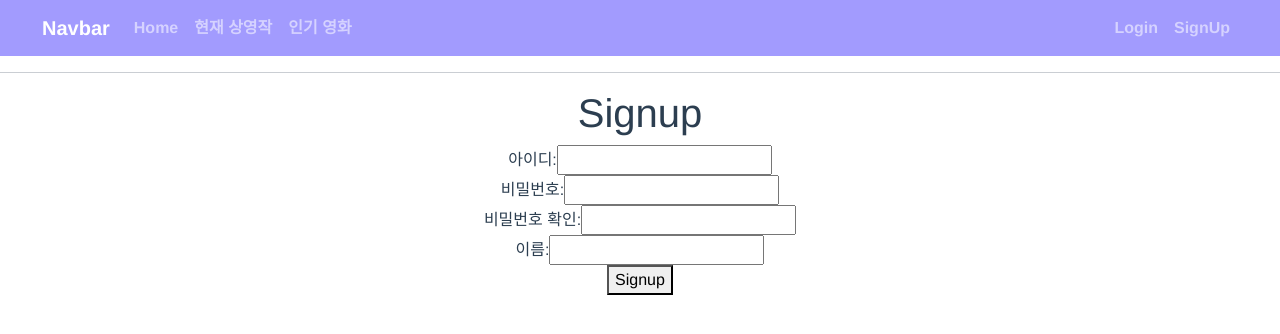
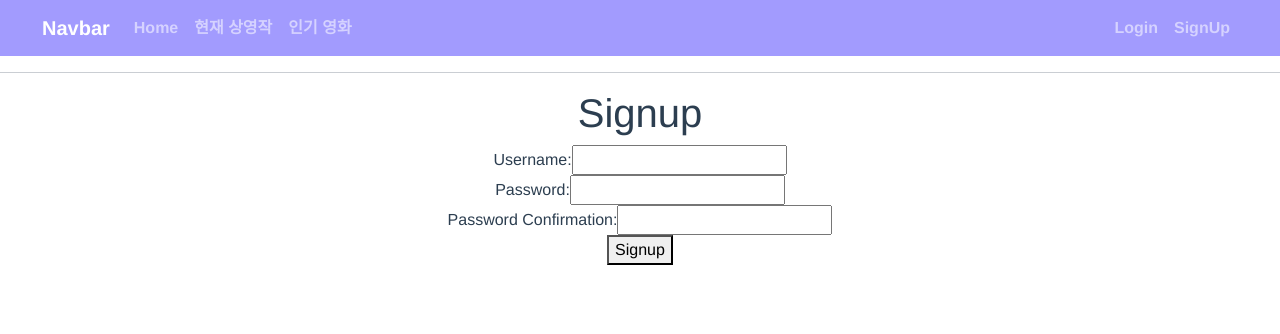
Before and after one commit to jy-lee0626/Movie_Project, a Vue app in the folder final-pjt-front/: page /signup in a window 1280 px wide. Shown: the top 334 px of the page. Built offline with nearby package versions, Linux system fonts and the light colour scheme; what vue-cookies would draw is missing.

Commit message:
NavBar Signup

```diff
--- a/final-pjt-front/src/api/drf.js
+++ b/final-pjt-front/src/api/drf.js
@@ -1,4 +1,4 @@
-const HOST = 'http://localhost:8000/'
+const HOST = 'http://localhost:8000/api/v1/'
 
 const ACCOUNTS = 'accounts/'
 const ARTICLES = 'articles/'
@@ -9,15 +9,11 @@ export default {
     login: () => HOST + ACCOUNTS + 'login/',
     logout: () => HOST + ACCOUNTS + 'logout/',
     signup: () => HOST + ACCOUNTS + 'signup/',
-    // Token 으로 현재 user 판단
     currentUserInfo: () => HOST + ACCOUNTS + 'user/',
-    // username으로 프로필 제공
     profile: username => HOST + ACCOUNTS + 'profile/' + username,
   },
   articles: {
-    // /articles/
     articles: () => HOST + ARTICLES,
-    // /articles/1/
     article: articlePk => HOST + ARTICLES + `${articlePk}/`,
     likeArticle: articlePk => HOST + ARTICLES + `${articlePk}/` + 'like/',
     comments: articlePk => HOST + ARTICLES + `${articlePk}/` + COMMENTS,
--- a/final-pjt-front/src/components/NavBar.vue
+++ b/final-pjt-front/src/components/NavBar.vue
@@ -17,7 +17,7 @@
             <a class="nav-link" href="#">인기 영화</a>
           </li>
         </ul>
-        <ul class="navbar-nav ml-auto mt-2 mt-lg-0" v-if="login">
+        <ul class="navbar-nav ml-auto mt-2 mt-lg-0" v-if="isLoggedIn">
           <b-avatar v-b-toggle.sidebar-footer :src="profile.profileurl" class="mr-3"></b-avatar>
           <li class="nav-item mr-2" style="line-height: 0; margin-top: 8%;">
             <span class="text-white mb-0">{{user}} 님 환영합니다.</span>
--- a/final-pjt-front/src/views/accounts/SignupView.vue
+++ b/final-pjt-front/src/views/accounts/SignupView.vue
@@ -6,21 +6,39 @@
 
     <form @submit.prevent="signup(credentials)">
       <div>
-        <label for="username">아이디: </label>
-        <input  v-model="credentials.userid" type="text" id="userid" required/>
+        <label for="username">Username: </label>
+        <input  v-model="credentials.username" type="text" id="username" required/>
       </div>
       <div>
-        <label for="password1">비밀번호: </label>
+        <label for="password1">Password: </label>
         <input v-model="credentials.password1" type="password" id="password1" required />
       </div>
       <div>
-        <label for="password2">비밀번호 확인:</label>
+        <label for="password2">Password Confirmation:</label>
         <input v-model="credentials.password2" type="password" id="password2" required />
       </div>
-      <div>
-        <label for="username">이름: </label>
-        <input  v-model="credentials.username" type="text" id="username" required/>
+      <!-- <div>
+        <label for="password2">P:</label>
+        <input v-model="credentials.password2" type="password" id="password2" required />
       </div>
+
+      <div class="form-check">
+        <input class="form-check-input" type="radio" name="flexRadioDefault" id="flexRadioDefault1">
+        <label class="form-check-label" for="flexRadioDefault1">
+          Default radio
+        </label>
+      </div>
+      <div class="form-check">
+        <input class="form-check-input" type="radio" name="flexRadioDefault" id="flexRadioDefault2" checked>
+        <label class="form-check-label" for="flexRadioDefault2">
+          Default checked radio
+        </label>
+      </div>
+
+      <div class="mb-3">
+        <label for="formFile" class="form-label">Default file input example</label>
+        <input class="form-control" type="file" id="formFile">
+      </div> -->
       <div>
         <button>Signup</button>
       </div>
```
